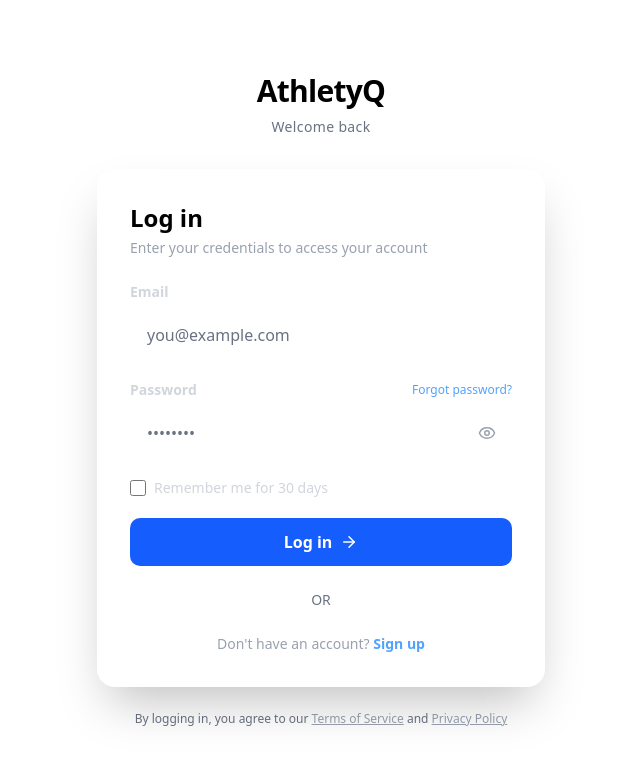
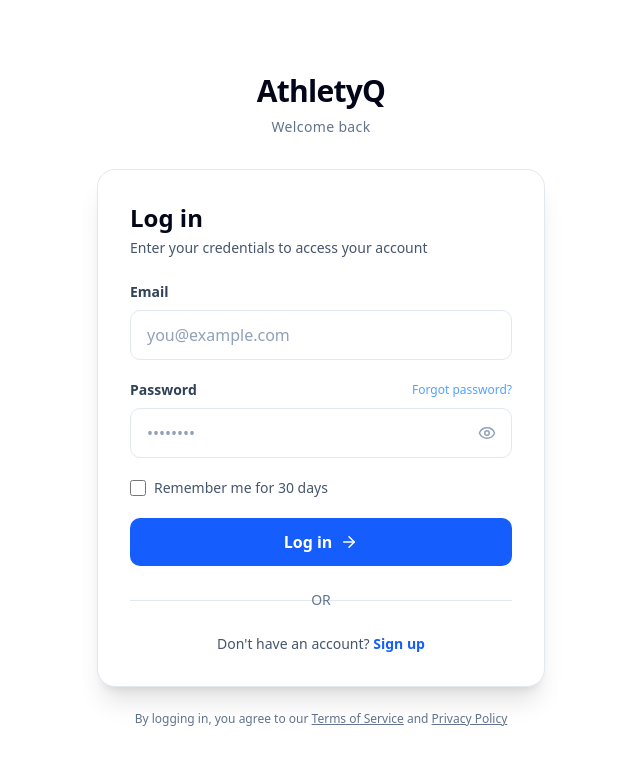
Before and after one commit to AthletyQ/app-athletyq, a Next.js app: page /login in a window 1280 px wide. Shown: the top 764 px of the page, without its empty margins (319-959 px from the left). Built offline with nearby package versions, Linux system fonts and the light colour scheme; no server answers.

Commit message:
fixed login

```diff
--- a/app/(auth)/layout.tsx
+++ b/app/(auth)/layout.tsx
@@ -4,13 +4,8 @@
   children: React.ReactNode;
 }) {
   return (
-    <html lang="en">
-      <head>
-        <link href="https://fonts.googleapis.com/css2?family=Inter:wght@400;500;600;700;800&display=swap" rel="stylesheet" />
-      </head>
-      <body className="antialiased">
-        {children}
-      </body>
-    </html>
+    <div className="antialiased">
+      {children}
+    </div>
   );
 }
--- a/app/(auth)/login/page.tsx
+++ b/app/(auth)/login/page.tsx
@@ -1,44 +1,91 @@
- 'use client';
+'use client';
 
 import { useState } from 'react';
+import { useRouter } from 'next/navigation';
 import { Eye, EyeOff, ArrowRight } from 'lucide-react';
+import { supabase } from '@/lib/supabase/client';
 
 export default function LoginPage() {
+  const router = useRouter();
+
   const [email, setEmail] = useState('');
   const [password, setPassword] = useState('');
   const [showPassword, setShowPassword] = useState(false);
   const [rememberMe, setRememberMe] = useState(false);
+  const [isLoading, setIsLoading] = useState(false);
+  const [error, setError] = useState<string | null>(null);
 
-  const handleSubmit = (e: React.FormEvent) => {
+  const handleSubmit = async (e: React.FormEvent) => {
     e.preventDefault();
-    console.log('Login submitted:', { email, password, rememberMe });
+    setError(null);
+    setIsLoading(true);
+
+    try {
+      const response = await fetch('/api/auth/login', {
+        method: 'POST',
+        headers: {
+          'Content-Type': 'application/json',
+        },
+        body: JSON.stringify({ email, password }),
+      });
+
+      const json = await response.json();
+
+      if (!response.ok || !json.ok) {
+        const message =
+          json?.error?.message || 'Unable to log you in. Please check your credentials.';
+        setError(message);
+        return;
+      }
+
+      const { access_token, refresh_token } = json.data;
+
+      const { error: sessionError } = await supabase.auth.setSession({
+        access_token,
+        refresh_token,
+      });
+
+      if (sessionError) {
+        setError(sessionError.message || 'Failed to establish session.');
+        return;
+      }
+
+      // TODO: adjust redirect path if you have a dedicated dashboard
+      router.replace('/');
+    } catch (err: any) {
+      setError(err?.message || 'Something went wrong. Please try again.');
+    } finally {
+      setIsLoading(false);
+    }
   };
 
   return (
-    <div className="min-h-screen relative overflow-hidden bg-whit flex items-center justify-center p-4">
-
+    <div className="min-h-screen relative overflow-hidden bg-white flex items-center justify-center p-4">
       <div className="relative w-full max-w-md z-10">
-
         <div className="text-center mb-8">
-        <h1 className="text-3xl font-black tracking-tight text-black">
+          <h1 className="text-3xl font-black tracking-tight text-slate-950">
             AthletyQ
-        </h1>
-        <p className="text-gray-500 text-sm font-medium tracking-wide mt-2">Welcome back</p>
+          </h1>
+          <p className="text-slate-500 text-sm font-medium tracking-wide mt-2">
+            Welcome back
+          </p>
         </div>
 
-        <div className="relative bg-white/5 border border-white/10 rounded-2xl shadow-2xl overflow-hidden">
-
+        <div className="relative bg-white border border-slate-200 rounded-2xl shadow-xl overflow-hidden">
           <div className="relative p-8">
-
             <div className="mb-6">
-              <h2 className="text-2xl font-bold text-black mb-1">Log in</h2>
-              <p className="text-gray-400 text-sm">Enter your credentials to access your account</p>
+              <h2 className="text-2xl font-bold text-slate-950 mb-1">Log in</h2>
+              <p className="text-slate-600 text-sm">
+                Enter your credentials to access your account
+              </p>
             </div>
 
             <form onSubmit={handleSubmit} className="space-y-5">
-
               <div>
-                <label htmlFor="email" className="block text-sm font-semibold text-gray-300 mb-2">
+                <label
+                  htmlFor="email"
+                  className="block text-sm font-semibold text-slate-700 mb-2"
+                >
                   Email
                 </label>
                 <input
@@ -47,16 +94,24 @@
                   value={email}
                   onChange={(e) => setEmail(e.target.value)}
                   placeholder="you@example.com"
-                  className="w-full px-4 py-3 bg-white/5 border border-white/10 rounded-lg text-white placeholder-gray-500 focus:outline-none focus:border-cyan-400/50 transition-all duration-200"
+                  className="w-full px-4 py-3 bg-white border border-slate-200 rounded-lg text-slate-900 placeholder-slate-400 focus:outline-none focus:border-blue-500 focus:ring-1 focus:ring-blue-500 transition-all duration-200"
+                  autoComplete="email"
+                  required
                 />
               </div>
 
               <div>
                 <div className="flex items-center justify-between mb-2">
-                  <label htmlFor="password" className="block text-sm font-semibold text-gray-300">
+                  <label
+                    htmlFor="password"
+                    className="block text-sm font-semibold text-slate-700"
+                  >
                     Password
                   </label>
-                  <a href="#" className="text-xs text-blue-400 hover:text-cyan-300 font-medium">
+                  <a
+                    href="#"
+                    className="text-xs text-blue-400 hover:text-cyan-300 font-medium"
+                  >
                     Forgot password?
                   </a>
                 </div>
@@ -67,12 +122,14 @@
                     value={password}
                     onChange={(e) => setPassword(e.target.value)}
                     placeholder="••••••••"
-                    className="w-full px-4 py-3 pr-12 bg-white/5 border border-white/10 rounded-lg text-white placeholder-gray-500 focus:outline-none focus:border-cyan-400/50 transition-all duration-200"
+                    className="w-full px-4 py-3 pr-12 bg-white border border-slate-200 rounded-lg text-slate-900 placeholder-slate-400 focus:outline-none focus:border-blue-500 focus:ring-1 focus:ring-blue-500 transition-all duration-200"
+                    autoComplete="current-password"
+                    required
                   />
                   <button
                     type="button"
                     onClick={() => setShowPassword(!showPassword)}
-                    className="absolute right-3 top-1/2 -translate-y-1/2 text-gray-400 hover:text-gray-300 p-1"
+                    className="absolute right-3 top-1/2 -translate-y-1/2 text-slate-400 hover:text-slate-600 p-1"
                   >
                     {showPassword ? <EyeOff size={18} /> : <Eye size={18} />}
                   </button>
@@ -85,49 +142,63 @@
                   type="checkbox"
                   checked={rememberMe}
                   onChange={(e) => setRememberMe(e.target.checked)}
-                  className="w-4 h-4 rounded border-gray-600 cursor-pointer"
+                  className="w-4 h-4 rounded border-slate-400 cursor-pointer bg-white text-blue-600 focus:ring-blue-500"
                 />
-                <label htmlFor="remember" className="ml-2 text-sm text-gray-300 cursor-pointer">
+                <label
+                  htmlFor="remember"
+                  className="ml-2 text-sm text-slate-600 cursor-pointer"
+                >
                   Remember me for 30 days
                 </label>
               </div>
 
+              {error && (
+                <div className="text-sm text-red-600 bg-red-50 border border-red-200 rounded-md px-3 py-2">
+                  {error}
+                </div>
+              )}
+
               <button
                 type="submit"
-                className="w-full py-3 px-6 bg-blue-600 hover:bg-cyan-500 text-white font-bold rounded-lg transition-all duration-300 flex items-center justify-center gap-2"
+                disabled={isLoading}
+                className="w-full py-3 px-6 bg-blue-600 hover:bg-cyan-500 disabled:bg-blue-600/60 disabled:cursor-not-allowed text-white font-bold rounded-lg transition-all duration-300 flex items-center justify-center gap-2"
               >
-                <span>Log in</span>
-                <ArrowRight size={18} />
+                <span>{isLoading ? 'Logging in...' : 'Log in'}</span>
+                {!isLoading && <ArrowRight size={18} />}
               </button>
-
             </form>
 
             <div className="relative my-6">
               <div className="absolute inset-0 flex items-center">
-                <div className="w-full border-t border-white/10"></div>
+                <div className="w-full border-t border-slate-200" />
               </div>
               <div className="relative flex justify-center text-sm">
-                <span className="px-4 text-gray-500">OR</span>
+                <span className="px-4 text-slate-500">OR</span>
               </div>
             </div>
 
-            <p className="text-center text-sm text-gray-400">
+            <p className="text-center text-sm text-slate-600">
               Don&apos;t have an account?{' '}
-              <a href="#" className="text-blue-400 hover:text-cyan-300 font-semibold">
+              <a
+                href="#"
+                className="text-blue-600 hover:text-blue-700 font-semibold"
+              >
                 Sign up
               </a>
             </p>
-
           </div>
         </div>
 
-        <p className="text-center text-xs text-gray-500 mt-6">
+        <p className="text-center text-xs text-slate-500 mt-6">
           By logging in, you agree to our{' '}
-          <a href="#" className="text-gray-400 underline">Terms of Service</a>
-          {' '}and{' '}
-          <a href="#" className="text-gray-400 underline">Privacy Policy</a>
+          <a href="#" className="text-slate-500 underline">
+            Terms of Service
+          </a>{' '}
+          and{' '}
+          <a href="#" className="text-slate-500 underline">
+            Privacy Policy
+          </a>
         </p>
-
       </div>
     </div>
   );
```
